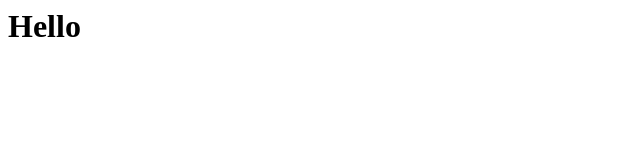
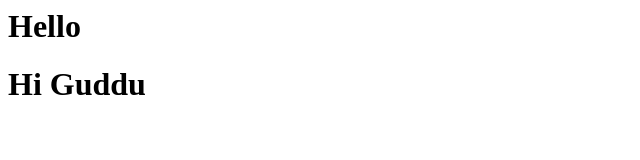
Before and after one commit to kattisravani24/devopsRepo, a plain HTML site: page index.html in a window 1280 px wide. Shown: the whole page, without its empty margins (0-640 px from the left). Drawn offline with Linux system fonts and the light colour scheme.

Commit message:
code updated from bharath's Account

```diff
--- a/index.html
+++ b/index.html
@@ -1 +1,2 @@
 <h1>Hello</h1>
+<h1>Hi Guddu</h1>
```
